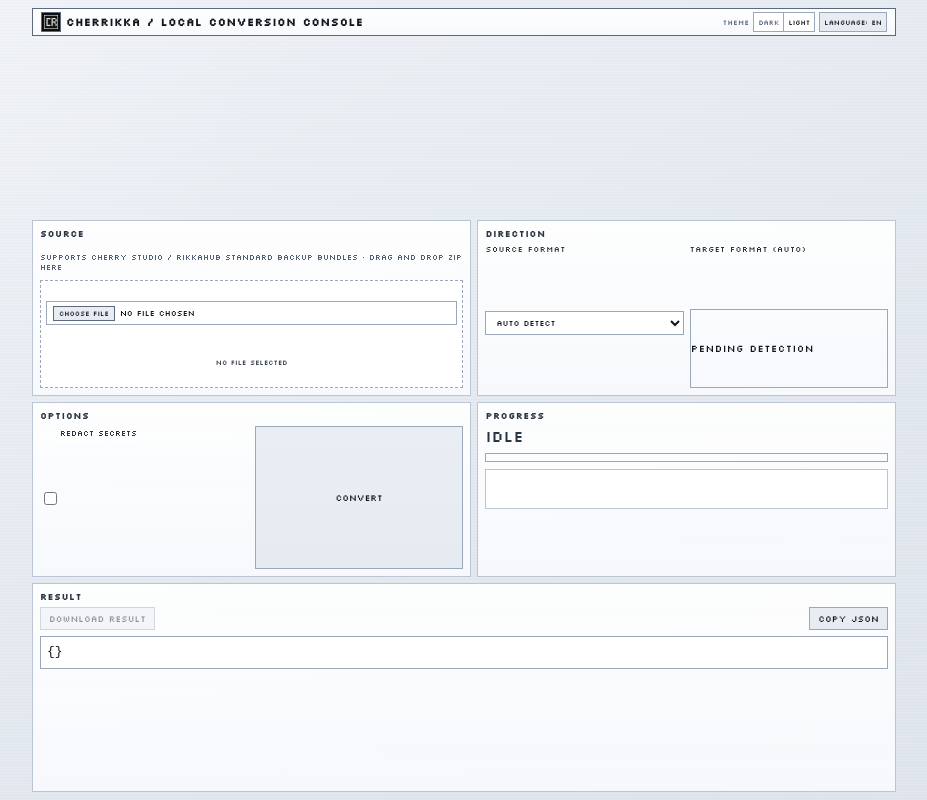
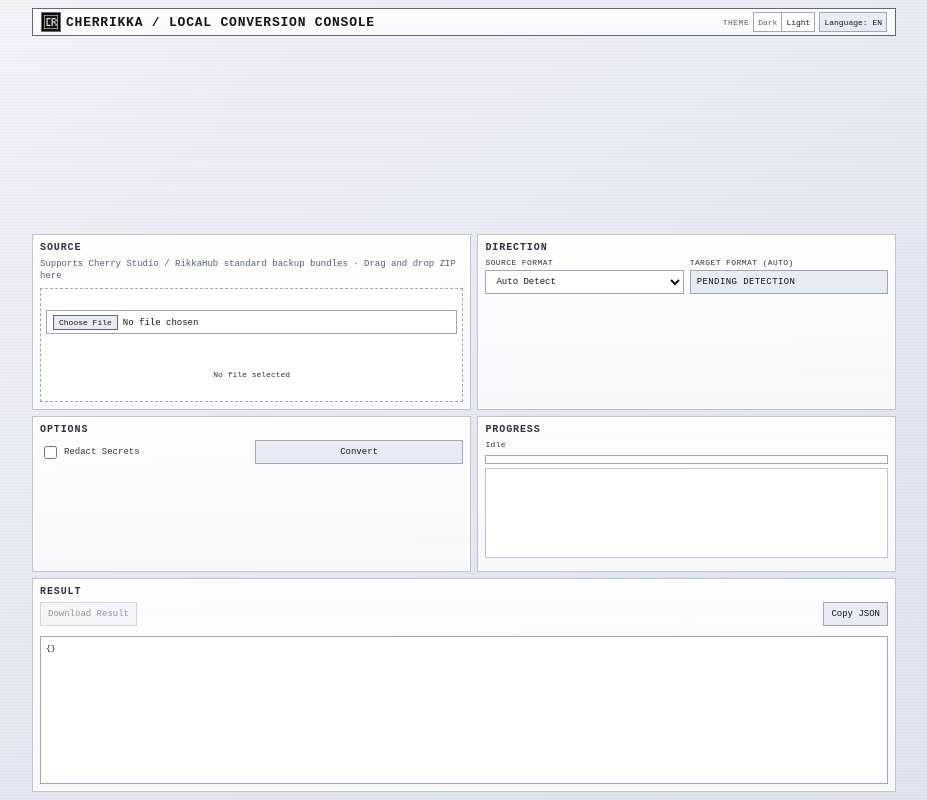
Before and after one commit to jacob-ayang/Cherrikka, a website built with Vite: page frontend/index.html in a window 1280 px wide. Shown: the whole page, without its empty margins (176-1103 px from the left). Built offline with nearby package versions, Linux system fonts and the light colour scheme.

Commit message:
refactor: 更新字体为像素风格并提升可读性
- 字体族改为 Courier New/Consolas 像素风格
- 提升字体大小以改善桌面端可读性
- title: 11px → 13px
- labels/control: 7px → 8px
- panel-title: 9px → 10px
- panel-hint: 8px → 9px
- input/select/file: 8px → 9px
- buttons/checkbox: 8px → 9px
- target-badge: 9px → 10px
- result-list: 7px → 8px
- 保持 TUI 风格和像素完美对齐

```diff
--- a/frontend/src/ui/theme.css
+++ b/frontend/src/ui/theme.css
@@ -61,7 +61,7 @@
     radial-gradient(circle at 88% 92%, #ffffff14 0%, transparent 28%),
     linear-gradient(150deg, var(--bg-0) 0%, var(--bg-1) 48%, var(--bg-2) 100%);
   color: var(--text-0);
-  font-family: 'Silkscreen', ui-monospace, SFMono-Regular, Menlo, Monaco, Consolas, 'Liberation Mono', monospace;
+  font-family: "Courier New", "Consolas", monospace;
 }
 
 .shell {
@@ -118,7 +118,7 @@
 
 .title {
   margin: 0;
-  font-size: 11px;
+  font-size: 13px;
   letter-spacing: 0.06em;
   text-transform: uppercase;
   white-space: nowrap;
@@ -131,7 +131,7 @@
 .subtitle {
   margin: 2px 0 0;
   color: var(--text-2);
-  font-size: 7px;
+  font-size: 8px;
   line-height: 1.3;
   display: none;
 }
@@ -146,7 +146,7 @@
 }
 
 .control-label {
-  font-size: 7px;
+  font-size: 8px;
   color: var(--text-2);
   letter-spacing: 0.06em;
   text-transform: uppercase;
@@ -166,7 +166,7 @@
   background: transparent;
   color: var(--text-2);
   font: inherit;
-  font-size: 7px;
+  font-size: 8px;
   padding: 2px 4px;
   cursor: pointer;
   transition: background 120ms ease, color 120ms ease;
@@ -188,7 +188,7 @@
   background: linear-gradient(180deg, #ffffff1b, #00000000), var(--surface-raised);
   color: var(--text-0);
   font: inherit;
-  font-size: 7px;
+  font-size: 8px;
   padding: 2px 4px;
   cursor: pointer;
   height: 20px;
@@ -258,18 +258,19 @@
 
 .panel-title {
   margin: 0 0 5px;
-  font-size: 9px;
+  font-size: 10px;
   color: var(--text-1);
   letter-spacing: 0.09em;
   text-transform: uppercase;
   font-weight: 600;
 }
 
-.panel-hint {6px;
+.panel-hint {
+  margin: 0 0 5px;
   color: var(--text-2);
-  font-size: 8px;
-  line-height: 1.4
-  line-height: 1.45;
+  font-size: 9px;
+  line-height: 1.4;
+  flex: 0 0 auto;
 }
 
 .file-input,
@@ -279,7 +280,7 @@
   background: var(--input-bg);
   color: var(--text-0);
   font: inherit;
-  font-size: 8px;
+  font-size: 9px;
   padding: 4px 6px;
   height: var(--input-height);
   display: flex;
@@ -291,7 +292,7 @@
   background: linear-gradient(180deg, #ffffff20, #00000000), var(--surface-raised);
   color: var(--text-0);
   font: inherit;
-  font-size: 7px;
+  font-size: 8px;
   padding: 2px 5px;
   margin-right: 5px;
   cursor: pointer;
@@ -316,7 +317,7 @@
 .file-name {
   margin: 0;
   color: var(--text-1);
-  font-size: 7px;
+  font-size: 8px;
   word-break: break-all;
   line-height: 1.3;
 }
@@ -330,33 +331,36 @@
 }
 
 .field {
-  display: grid;
-  gap: 4px;
+  display: flex;
+  flex-direction: column;
+  gap: 3px;
   font-size: 8px;
   color: var(--text-1);
   text-transform: uppercase;
-  letter-spacing: 0.06em;
+  letter-spacing: 0.05em;
   font-weight: 500;
 }
 
 .target-badge {
   border: 1px solid var(--line);
-  backgroun5px 7px;
-  min-height: 28px;
-  display: grid;
-  place-items: center start;
+  background: linear-gradient(180deg, #ffffff19, #00000000), var(--surface-raised);
+  padding: 0 6px;
+  height: var(--input-height);
+  display: flex;
+  align-items: center;
   color: var(--text-0);
-  font-size: 9text-0);
-  font-size: 10px;
+  font-size: 9px;
+  width: 100%;
 }
 
 .checkbox {
   display: inline-flex;
-  align5px;
-  font-size: 8px;
+  align-items: center;
+  gap: 4px;
+  font-size: 9px;
   color: var(--text-1);
-  padding-top: 1ext-1);
-  padding-top: 2px;
+  padding: 0;
+  height: var(--input-height);
 }
 
 .btn-primary,
@@ -366,11 +370,16 @@
   color: var(--text-0);
   font: inherit;
   font-size: 9px;
-  padding: 5px 8px;
+  padding: 0 7px;
   cursor: pointer;
   text-decoration: none;
   text-align: center;
   font-weight: 500;
+  height: var(--input-height);
+  display: flex;
+  align-items: center;
+  justify-content: center;
+  white-space: nowrap;
 }
 
 .btn-primary:disabled,
@@ -385,16 +394,17 @@
   background: linear-gradient(180deg, #ffffff2d, #00000000), var(--surface-raised);
 }
 
-.status {8px;
+.status {
+  font-size: 8px;
   color: var(--text-1);
-  margin-bottom: 5px;
-  letter-spacing: 0.04
-  letter-spacing: 0.05em;
+  margin: 0 0 4px;
+  letter-spacing: 0.04em;
+  flex: 0 0 auto;
 }
 
 .progress-bar {
   border: 1px solid var(--line);
-  backgrou9: var(--input-bg);
+  background: var(--input-bg);
   height: 9px;
   overflow: hidden;
   flex: 0 0 auto;
@@ -409,41 +419,44 @@
 }
 
 .log {
-  margin-top: 5px;
+  margin: 2px 0 0;
   font-size: 8px;
   color: var(--text-2);
-  min-height: 40px;
-  max-height: 120px;
+  min-height: 32px;
+  max-height: 90px;
   border: 1px solid var(--line-soft);
   background: var(--input-bg);
-  padding: 6px;
+  padding: 5px;
   white-space: pre-wrap;
   overflow: auto;
-  line-height: 1.4;
+  line-height: 1.3;
+  flex: 1;
 }
 
 .result-header {
   display: flex;
   justify-content: space-between;
   align-items: center;
-  flex-5px;
-  margin-bottom: 5
-  margin-bottom: 7px;
+  flex-wrap: wrap;
+  gap: 5px;
+  margin-bottom: 4px;
+  flex: 0 0 auto;
 }
 
 .json {
-  margin: 0;8px;
-  line-height: 1.45;
+  margin: 0;
+  font-size: 8px;
+  line-height: 1.4;
   border: 1px solid var(--line);
   background: var(--input-bg);
-  padding: 6px;
-  max-height: 24
-  max-height: 260px;
+  padding: 5px;
+  max-height: 180px;
   overflow: auto;
+  flex: 1;
 }
 
 .result-list {
-  font-size: 7px;
+  font-size: 8px;
   line-height: 1.4;
   color: var(--text-1);
   margin: 0 0 3px;
```
